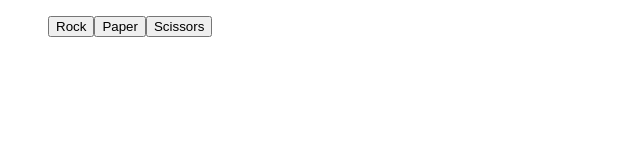
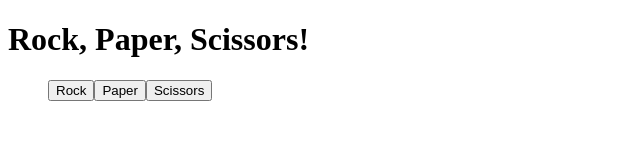
Before and after one commit to cetmoko/rock-paper-scissors, a plain HTML site: page index.html in a window 1280 px wide. Shown: the whole page, without its empty margins (0-640 px from the left). Drawn offline with Linux system fonts and the light colour scheme.

Commit message:
added heading

```diff
--- a/index.html
+++ b/index.html
@@ -7,6 +7,7 @@
     <script src="rockpaperscissors.js" defer></script>
 </head>
 <body>
+    <h1></h1>
     <ul></ul>
     <div></div>
 </body>
--- a/rockpaperscissors.js
+++ b/rockpaperscissors.js
@@ -54,6 +54,8 @@ function playRound(humanChoice, computerChoice) {
 
 // playing the game
 // creating the ui
+const head = document.querySelector("h1");
+head.textContent = "Rock, Paper, Scissors!"
 const choices = document.querySelector("ul");
 const rock = document.createElement("button");
 rock.textContent = "Rock";
```
